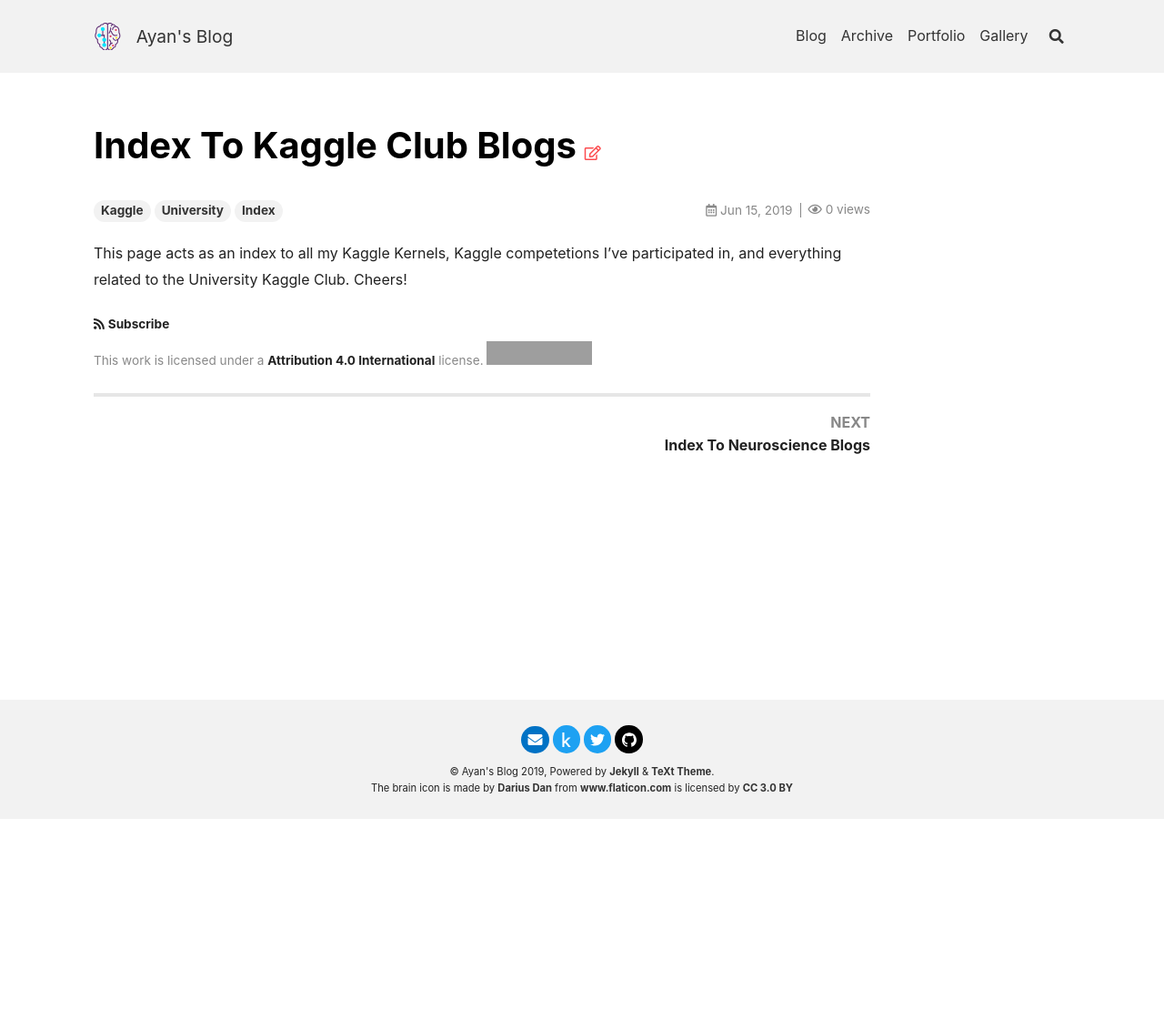
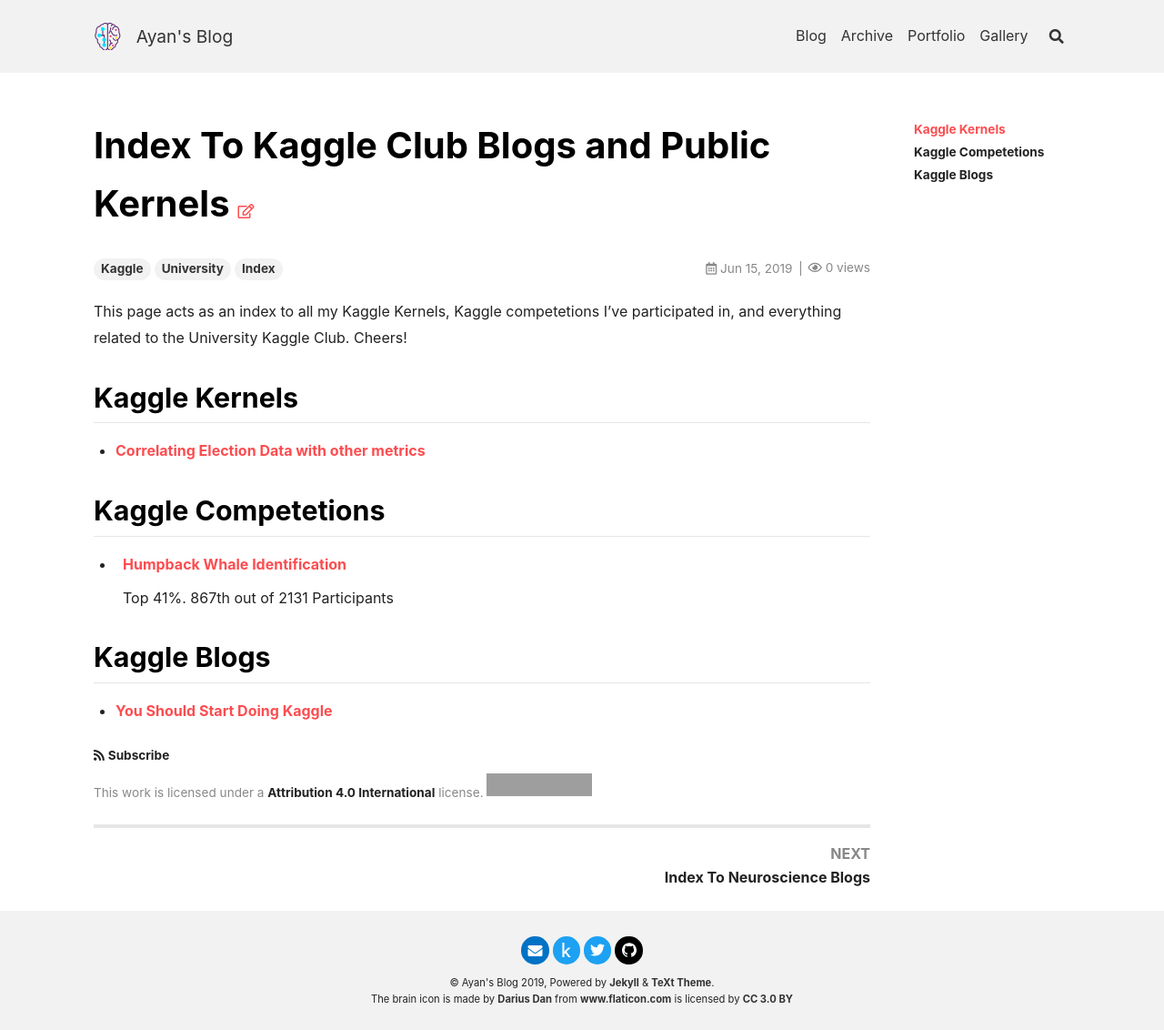
Before and after one commit to AyanSinhaMahapatra/AyanSinhaMahapatra.github.io, a Jekyll site: the page built from _posts/Index/2019-06-15-index-kaggle.md, in a window 1280 px wide. Shown: the whole page at 91% size. Built offline with Jekyll 4.4.1, drawn with Linux system fonts in a browser that asks for light colours; nearby versions of some CDN libraries; before the commit the page ends 900 px from its top, so only the background shows below that; grey boxes are pictures that could not be loaded.

```diff
--- a/_posts/Index/2019-06-15-index-kaggle.md
+++ b/_posts/Index/2019-06-15-index-kaggle.md
@@ -1,6 +1,21 @@
 ---
-title: Index To Kaggle Club Blogs
+title: Index To Kaggle Club Blogs and Public Kernels
 tags: Kaggle University Index
 ---
 
 This page acts as an index to all my Kaggle Kernels, Kaggle competetions I've participated in, and everything related to the University Kaggle Club. Cheers!
+
+## Kaggle Kernels
+
+* [ Correlating Election Data with other metrics ](https://www.kaggle.com/ayansinhamahapatra/correlating-election-data-with-other-metrics)
+
+## Kaggle Competetions
+
+* [Humpback Whale Identification](https://www.kaggle.com/c/humpback-whale-identification/)
+
+	Top 41%.
+	867th out of 2131 Participants
+
+## Kaggle Blogs
+
+* [You Should Start Doing Kaggle](/2019/06/15/kaggle-start-now.html)
--- a/ayan/index.html
+++ b/ayan/index.html
@@ -94,7 +94,8 @@
 				<p>
 					<a itemprop="url" title="My Resume." href="/assets/ayan-resume-gsod.pdf" target="_self" class="btn at-link">Download Resume</a>
 				</p>
-				<br>			</div>
+				<br>
+			</div>
 		</div>
 	</div>
 	<div class="row">
```
Also changed, not shown: _posts/Index/2019-06-15-index-oss.md (+14 -0 lines), _posts/Index/2019-06-15-index-tech-writing.md (+5 -0 lines), _posts/Tech_Writings/2019-06-15-tech-writings-django-vs-flask.md (+1 -1 lines), _posts/Index/2019-06-15-index-neuro.md (line endings or trailing spaces), 2 other files.
